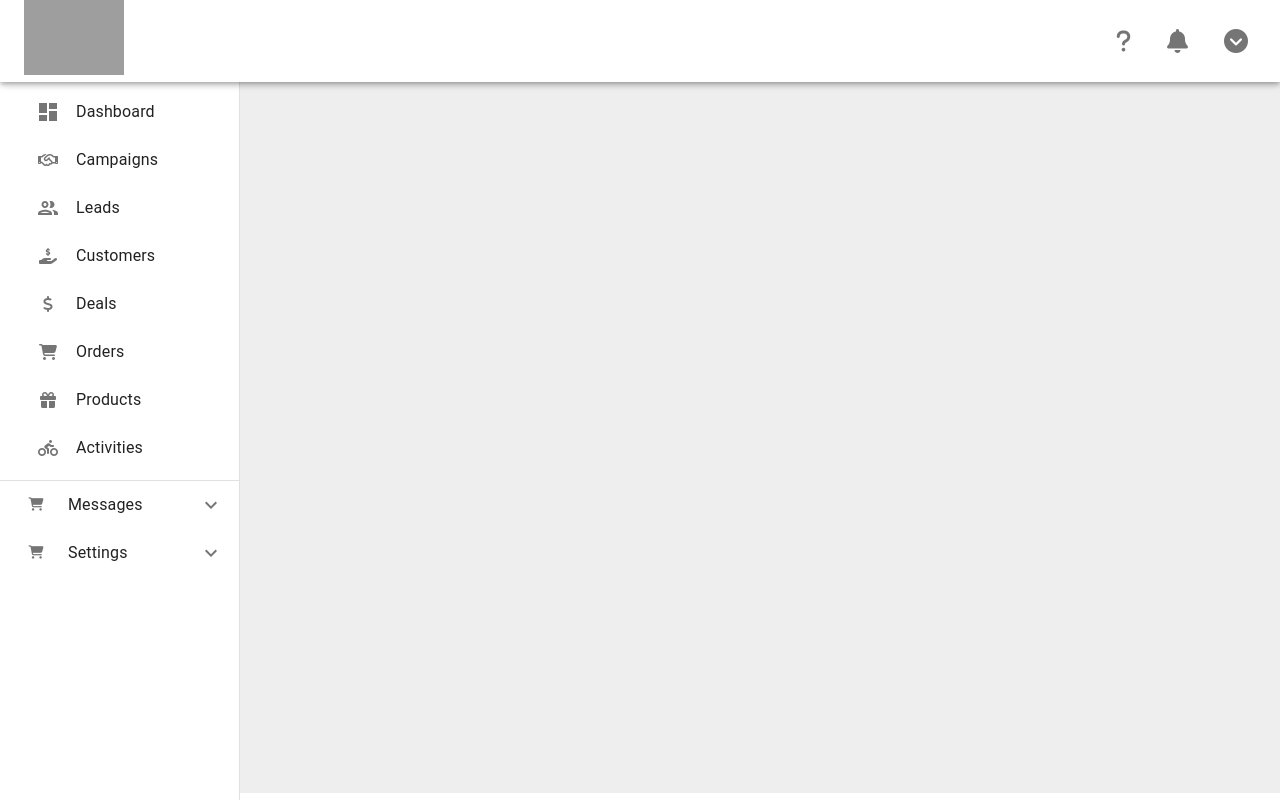
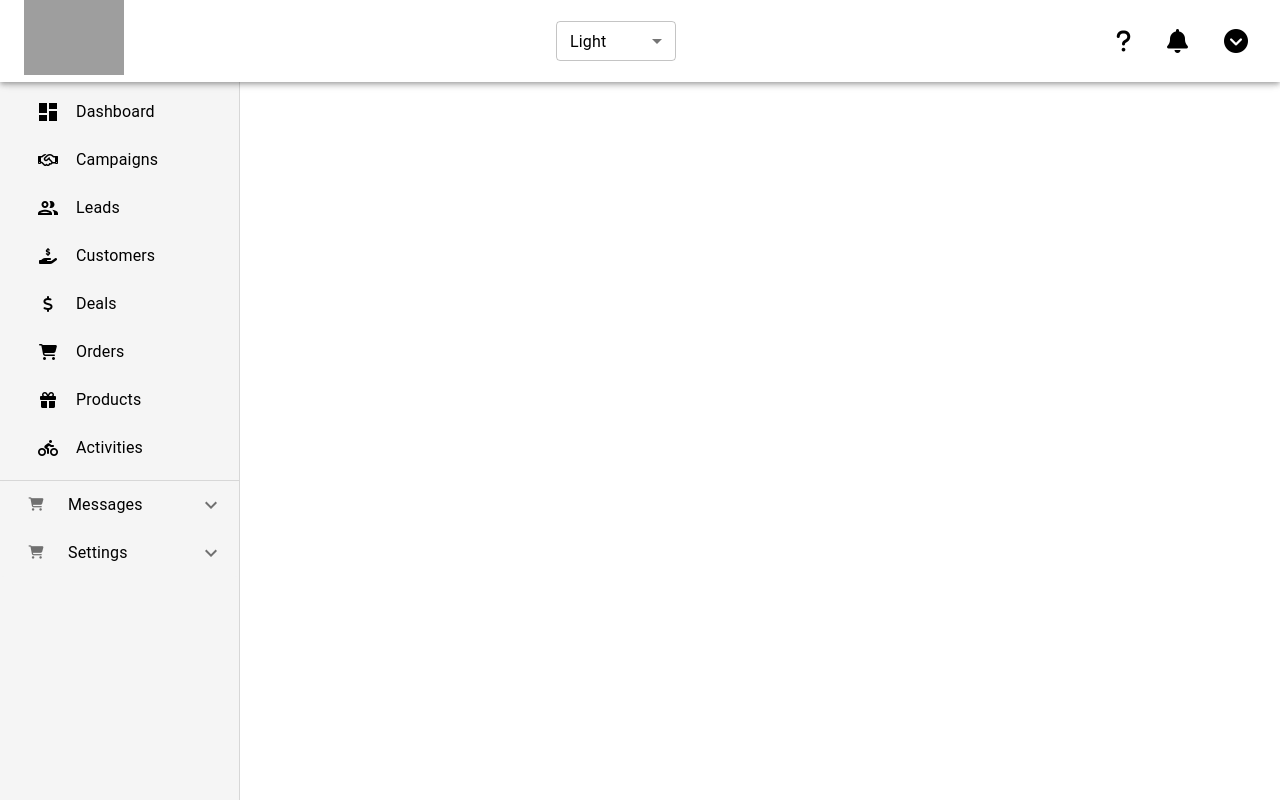
Before and after one commit to yuvraj08-netweb/Dashboard, a React (Vite) app: page / in a window 1280 px wide. Built offline with nearby package versions, Linux system fonts and the light colour scheme; grey boxes are pictures that could not be loaded.

Commit message:
enabled theme switcher

```diff
--- a/src/App.jsx
+++ b/src/App.jsx
@@ -9,7 +9,7 @@ function App() {
     <>
        <Routes>
         <Route path="/" element={<Home />}>
-          <Route path='/home/dashboard' element={<Dashboard/>}/>
+          <Route path='/crm/dashboard' element={<Dashboard/>}/>
         </Route>
       </Routes>
     </>
--- a/src/components/Card.jsx
+++ b/src/components/Card.jsx
@@ -1,28 +1,47 @@
-import { IconButton } from "@mui/material";
+import { IconButton, useTheme } from "@mui/material";
 import Card from "@mui/material/Card";
 import CardContent from "@mui/material/CardContent";
 import Typography from "@mui/material/Typography";
 
 export default function BasicCard() {
+  const theme = useTheme();
+
   return (
-    <Card className="card" sx={{ maxWidth: 250}}>
-      <CardContent sx={{display:"flex",flexDirection:"column" , justifyContent:"center",alignItems:"center"}}>
-        <IconButton sx={{fontSize:"30px"}}>
-            <i className="fa-regular fa-handshake"></i>
+    <Card className="card" sx={{ maxWidth: 250 }}>
+      <CardContent
+        sx={{
+          display: "flex",
+          flexDirection: "column",
+          justifyContent: "center",
+          alignItems: "center",
+        }}
+      >
+        <IconButton
+          sx={{ fontSize: "30px", color: theme.palette.primary.main }}
+        >
+          <i className="fa-regular fa-handshake"></i>
         </IconButton>
-        <Typography variant="h5" component="div" sx={{
-            fontSize:"20px",
+        <Typography
+          variant="h5"
+          component="div"
+          sx={{
+            fontSize: "20px",
             marginTop: "10px",
-        }}>
+            color: theme.palette.primary.main,
+          }}
+        >
           Campaigns
         </Typography>
-        <Typography variant="body2" sx={{
-            fontSize:"12px",
-            color:"#bbb",
-            fontWeight:"bold",
-            marginTop:"4px",
-            textAlign:"center",
-        }}>
+        <Typography
+          variant="body2"
+          sx={{
+            fontSize: "12px",
+            color: "#bbb",
+            fontWeight: "bold",
+            marginTop: "4px",
+            textAlign: "center",
+          }}
+        >
           List And Manage All Campaigns
         </Typography>
       </CardContent>
--- a/src/components/SideBar.jsx
+++ b/src/components/SideBar.jsx
@@ -20,7 +20,9 @@ import Accordion from "@mui/material/Accordion";
 import AccordionSummary from "@mui/material/AccordionSummary";
 import AccordionDetails from "@mui/material/AccordionDetails";
 import ExpandMoreIcon from "@mui/icons-material/ExpandMore";
-import { IconButton, Tooltip } from "@mui/material";
+import { IconButton, Tooltip, useTheme } from "@mui/material";
+import ThemeSwitcher from "../theme/ThemeSwitcher";
+import { useState } from "react";
 
 const drawerWidth = 240;
 
@@ -70,11 +72,26 @@ const Drawer = styled(MuiDrawer, {
 
 export default function MiniDrawer({ upperLinks, accordionData }) {
   const [open, setOpen] = React.useState(true);
+  const [expandedIndex, setExpandedIndex] = useState(null); // Track the expanded accordion index
+
+  const handleAccordionChange = (index) => {
+    setExpandedIndex((prevIndex) => (prevIndex === index ? null : index)); // Toggle accordion
+  };
   const navigate = useNavigate(); // Hook for navigation
 
-  const handleMouseEnter = () => setOpen(true);
-  const handleMouseLeave = () => setOpen(false);
-  const handleNavigation = (path) => navigate(path);
+  const handleMouseEnter = () => {
+    setOpen(true);
+  };
+  const handleMouseLeave = () => {
+    setOpen(false);
+    handleAccordionChange();
+  };
+  const handleNavigation = (path) => {
+    // Set Active heere
+
+    navigate(path);
+  };
+  const theme = useTheme();
 
   return (
     <>
@@ -82,22 +99,30 @@ export default function MiniDrawer({ upperLinks, accordionData }) {
         <AppBar open={open}>
           <Toolbar
             sx={{
-              backgroundColor: "#fff",
+              backgroundColor: theme.palette.background.default,
               minHeight: "30px",
               display: "flex",
               justifyContent: "space-between",
             }}
           >
-            <Box>
+            <Box
+              sx={
+                theme.palette.mode === "dark"
+                  ? {
+                      filter: "invert(100%)",
+                    }
+                  : ""
+              }
+            >
               <img
                 src="https://connexio.connx.cloud/crm/images/new-logo.png"
                 width={100}
                 alt="Logo"
               />
             </Box>
+            <ThemeSwitcher />
             <Box
               sx={{
-                color: "#000",
                 display: "flex",
                 gap: "20px",
                 flexDirection: "row-reverse",
@@ -105,30 +130,37 @@ export default function MiniDrawer({ upperLinks, accordionData }) {
               }}
             >
               <Box>
-              <Tooltip title="Advertised Pages">
-                  <IconButton>
-                  <i className="fa-solid fa-circle-chevron-down"></i>
+                <Tooltip title="Advertised Pages">
+                  <IconButton
+                    sx={{
+                      color: theme.palette.primary.main,
+                    }}
+                  >
+                    <i className="fa-solid fa-circle-chevron-down"></i>
                   </IconButton>
                 </Tooltip>
-
               </Box>
               <Box>
                 <Tooltip title="Notifications">
-                  <IconButton>
+                  <IconButton
+                    sx={{
+                      color: theme.palette.primary.main,
+                    }}
+                  >
                     <i className="fa fa-bell"></i>
                   </IconButton>
                 </Tooltip>
-
               </Box>
-              <Box
-
-              >
+              <Box>
                 <Tooltip title="Help">
-                  <IconButton>
-                  <i className="fa fa-question"></i>
+                  <IconButton
+                    sx={{
+                      color: theme.palette.primary.main,
+                    }}
+                  >
+                    <i className="fa fa-question"></i>
                   </IconButton>
                 </Tooltip>
-
               </Box>
             </Box>
           </Toolbar>
@@ -147,7 +179,26 @@ export default function MiniDrawer({ upperLinks, accordionData }) {
           {/* Upper Links */}
           <List sx={{ marginTop: "80px" }}>
             {upperLinks?.map((item, index) => (
-              <ListItem key={index} disablePadding sx={{ display: "block" }}>
+              <ListItem
+                key={index}
+                disablePadding
+                sx={{
+                  display: "block",
+                  color:
+                    index === 0
+                      ? theme.palette.primary.main
+                      : theme.palette.text.primary,
+                  backgroundColor: "transparent",
+                  transition: "background-color 300ms ease, color 300ms ease",
+                  "&:hover": {
+                    backgroundColor: theme.palette.primary.main,
+                    color: "#fff",
+                  },
+                  "&:hover .MuiListItemIcon-root": {
+                    color: "#fff",
+                  },
+                }}
+              >
                 <ListItemButton
                   onClick={() => handleNavigation(item.linkPath)}
                   sx={{
@@ -163,6 +214,10 @@ export default function MiniDrawer({ upperLinks, accordionData }) {
                       display: "flex",
                       justifyContent: "center",
                       transition: "margin-right 400ms",
+                      color:
+                        index === 0
+                          ? theme.palette.primary.main
+                          : theme.palette.text.primary,
                     }}
                   >
                     {item.linkIcon}
@@ -191,6 +246,8 @@ export default function MiniDrawer({ upperLinks, accordionData }) {
               <Accordion
                 key={index}
                 disableGutters
+                expanded={expandedIndex === index} // Only expand the selected accordion
+                onChange={() => handleAccordionChange(index)}
                 sx={{
                   boxShadow: "none",
                   "&:before": { display: "none" }, // Remove divider
@@ -294,8 +351,16 @@ export default function MiniDrawer({ upperLinks, accordionData }) {
           </List>
         </Drawer>
 
-        <Box component="main" sx={{ flexGrow: 1, p: 3, bgcolor: "#eee", minHeight:"91vh"}}>
-         <Outlet />
+        <Box
+          component="main"
+          sx={{
+            flexGrow: 1,
+            p: 3,
+            bgcolor: theme.palette.background,
+            minHeight: "91vh",
+          }}
+        >
+          <Outlet />
         </Box>
       </Box>
     </>
--- a/src/main.jsx
+++ b/src/main.jsx
@@ -3,11 +3,15 @@ import { createRoot } from "react-dom/client";
 import App from "./App.jsx";
 import "./index.css";
 import { BrowserRouter } from "react-router-dom";
+import ThemeProvider from "./theme/ThemeContext.jsx";
+
 
 createRoot(document.getElementById("root")).render(
   <StrictMode>
     <BrowserRouter>
-      <App />
+      <ThemeProvider>
+        <App />
+      </ThemeProvider>
     </BrowserRouter>
   </StrictMode>
 );
--- a/src/pages/Dashboard.jsx
+++ b/src/pages/Dashboard.jsx
@@ -1,10 +1,14 @@
-import { Box, Typography } from "@mui/material"
+import { Box, Typography, useTheme } from "@mui/material"
 import BasicCard from "../components/Card"
 
 const Dashboard = () => {
+  const theme = useTheme();
+
   return (
     <div>
-         <Typography sx={{ fontSize: "25px", marginBottom: "20px" }}>
+         <Typography sx={{ fontSize: "25px", marginBottom: "20px",
+          color: theme.palette.primary.main
+         }}>
             Quick Links
           </Typography>
           <Box className="grid">
--- a/src/pages/Home.jsx
+++ b/src/pages/Home.jsx
@@ -8,7 +8,7 @@ const Home = () => {
     {
       linkText : "Dashboard",
       linkIcon : <DashboardIcon/>,
-      linkPath:"/home/dashboard",
+      linkPath:"/crm/dashboard",
     },
     {
       linkText : "Campaigns",
@@ -45,16 +45,16 @@ const Home = () => {
       title: "Messages",
       icon:  <i className='fa fa-cart-shopping'></i>,
       items: [
-        { linkText: "Inbox", linkPath: "/inbox", linkIcon:  <i className='fa fa-cart-shopping'></i> },
-        { linkText: "Sent", linkPath: "/sent" },
+        { linkText: "Inbox", linkPath: "#", linkIcon:  <i className='fa fa-cart-shopping'></i> },
+        { linkText: "Sent", linkPath: "#" },
       ],
     },
     {
       title: "Settings",
       icon:  <i className='fa fa-cart-shopping'></i>,
       items: [
-        { linkText: "Account", linkPath: "/account" },
-        { linkText: "Privacy", linkPath: "/privacy" },
+        { linkText: "Account", linkPath: "#" },
+        { linkText: "Privacy", linkPath: "#" },
       ],
     },
   ];
--- /dev/null
+++ b/src/theme/ThemeContext.jsx
@@ -0,0 +1,27 @@
+/* eslint-disable react/prop-types */
+// src/ThemeContext.jsx
+import { createContext, useState } from "react";
+import {
+  ThemeProvider as MuiThemeProvider,
+  createTheme,
+} from "@mui/material/styles";
+import { themes } from "./theme"; // Import all themes
+
+// Create the context
+export const ThemeContext = createContext();
+
+const ThemeProvider = ({ children }) => {
+  const [selectedTheme, setSelectedTheme] = useState("light"); // Default theme
+
+  const theme = createTheme(themes[selectedTheme])
+
+  const switchTheme = (themeName) => setSelectedTheme(themeName);
+
+  return (
+    <ThemeContext.Provider value={{ selectedTheme, switchTheme }}>
+      <MuiThemeProvider theme={theme}>{children}</MuiThemeProvider>
+    </ThemeContext.Provider>
+  );
+};
+
+export default ThemeProvider;
--- /dev/null
+++ b/src/theme/ThemeSwitcher.jsx
@@ -0,0 +1,23 @@
+// src/components/ThemeSwitcher.js
+import { MenuItem, Select, FormControl } from '@mui/material';
+ // Import the hook
+import useTheme from './useTheme';
+const ThemeSwitcher = () => {
+  const { selectedTheme, switchTheme } = useTheme();
+
+  const handleChange = (event) => {
+    switchTheme(event.target.value);
+  };
+
+  return (
+    <FormControl style={{ minWidth: 120}}>
+      <Select value={selectedTheme} onChange={handleChange} sx={{height:"40px"}}>
+        <MenuItem value="light">Light</MenuItem>
+        <MenuItem value="dark">Dark</MenuItem>
+        <MenuItem value="custom">Custom</MenuItem>
+      </Select>
+    </FormControl>
+  );
+};
+
+export default ThemeSwitcher;
--- /dev/null
+++ b/src/theme/theme.js
@@ -0,0 +1,35 @@
+// src/theme.js
+
+export const lightTheme = {
+  palette: {
+    mode: "light",
+    primary: { main: "#000" },
+    background: { default: "#fff", paper: "#f5f5f5" },
+    text: { primary: "#000" },
+  },
+};
+
+export const darkTheme = {
+  palette: {
+    mode: "dark",
+    primary: { main: "#fff" },
+    background: { default: "#121212", paper: "#1d1d1d" },
+    text: { primary: "#fff" },
+  },
+};
+
+export const customTheme = {
+  palette: {
+    mode:"light",
+    primary: { main: "#1457c9" },
+    background: { default: "#eee", paper: "#fff" },
+    text: { primary: "#000" },
+  },
+};
+
+// Export all themes as an object to map them easily by name
+export const themes = {
+  light: lightTheme,
+  dark: darkTheme,
+  custom: customTheme,
+};
--- /dev/null
+++ b/src/theme/useTheme.js
@@ -0,0 +1,7 @@
+// src/useTheme.js
+import { useContext } from 'react';
+import { ThemeContext } from './ThemeContext'; // Import the context
+
+const useTheme = () => useContext(ThemeContext);
+
+export default useTheme;
```
